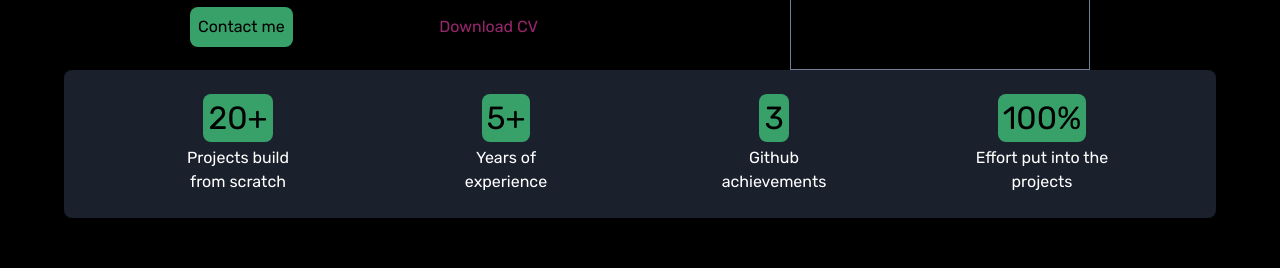
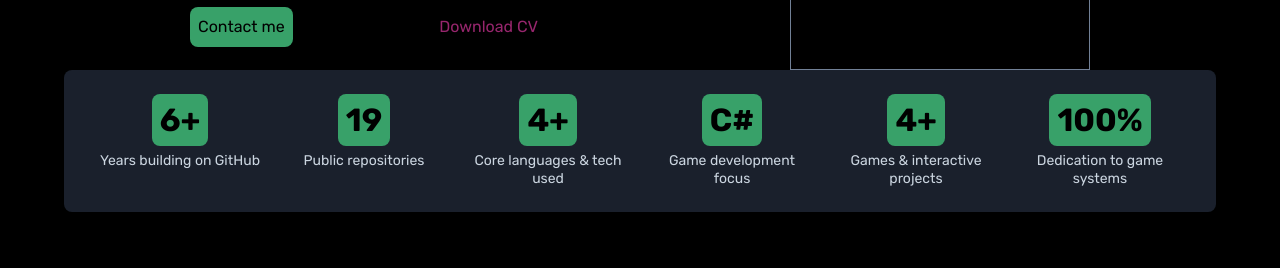
Before and after one commit to j3ksa/portfolio, a Next.js app: page / in a window 1280 px wide. Shown: the part 310-578 px from the top of the page. Built offline with nearby package versions, Linux system fonts and the light colour scheme; no server answers.

Commit message:
feat: add GitHub stats integration and Summary component to portfolio homepage

```diff
--- a/components/bio/Bio.tsx
+++ b/components/bio/Bio.tsx
@@ -10,8 +10,13 @@ import {
 import { Link } from "@chakra-ui/react";
 import { TypeAnimation } from "react-type-animation";
 import { welcomePhrases } from "info";
+import { scroll } from "utils";
 
-export const Bio = () => {
+interface Props {
+  contactRef?: React.MutableRefObject<HTMLDivElement>;
+}
+
+export const Bio = ({ contactRef }: Props) => {
   const n = 1;
   const phrasesWithDelay = welcomePhrases.reduce((list, el, i) => {
     list.push(el);
@@ -75,8 +80,10 @@ export const Bio = () => {
             color="black"
             p={2}
             borderRadius={8}
+            cursor="pointer"
             _hover={{ backgroundColor: "white" }}
             transitionDuration="200ms"
+            onClick={() => contactRef && scroll("contact", [contactRef])}
           >
             Contact me
           </Box>
--- a/components/summary/Summary.tsx
+++ b/components/summary/Summary.tsx
@@ -1,19 +1,27 @@
-import { Box, HStack, Highlight, Center } from "@chakra-ui/react";
-import { basics } from "info/basics";
+import { Box, Highlight, Center, SimpleGrid, Text } from "@chakra-ui/react";
+import { basics as defaultBasics } from "info/basics";
+import { Basics } from "types";
 
-export const Summary = () => {
+interface Props {
+  basics?: Basics[];
+}
+
+export const Summary = ({ basics = defaultBasics }: Props) => {
   return (
     <Center
       as="section"
-      bg={"gray.800"}
+      bg="gray.800"
       width="100%"
       py={6}
+      px={{ base: 4, md: 8 }}
       borderRadius={8}
       marginTop="-2"
     >
-      <HStack
-        spacing={{ base: 4, md: 32 }}
-        flexDir={{ base: "column", md: "row" }}
+      <SimpleGrid
+        columns={{ base: 2, md: 3, lg: 6 }}
+        spacing={{ base: 6, md: 6, lg: 4 }}
+        width="100%"
+        justifyItems="center"
       >
         {basics.map((info) => (
           <Box
@@ -21,9 +29,9 @@ export const Summary = () => {
             display="flex"
             flexDirection="column"
             alignItems="center"
-            justifyContent="center"
+            justifyContent="flex-start"
             color="white"
-            maxW={140}
+            maxW={{ base: "140px", lg: "160px" }}
             textAlign="center"
           >
             <Highlight
@@ -31,17 +39,27 @@ export const Summary = () => {
               styles={{
                 bg: "green.500",
                 rounded: "lg",
-                paddingX: "5px",
-                fontSize: "32px",
-                marginBottom: "4px",
+                px: "8px",
+                py: "2px",
+                fontSize: { base: "24px", md: "28px", lg: "32px" },
+                fontWeight: "bold",
+                marginBottom: "6px",
+                display: "inline-block",
+                color: "black",
               }}
             >
               {info.value}
             </Highlight>
-            {info.description}
+            <Text
+              fontSize={{ base: "12px", md: "13px", lg: "14px" }}
+              color="gray.300"
+              lineHeight="1.3"
+            >
+              {info.description}
+            </Text>
           </Box>
         ))}
-      </HStack>
+      </SimpleGrid>
     </Center>
   );
 };
--- a/info/basics.ts
+++ b/info/basics.ts
@@ -2,23 +2,33 @@ import { Basics } from "types";
 
 export const basics: Basics[] = [
   {
-    id: "projects",
-    value: "20+",
-    description: "Projects build from scratch",
+    id: "experience",
+    value: "6+",
+    description: "Years building on GitHub",
   },
   {
-    id: "experience",
-    value: "5+",
-    description: "Years of experience",
+    id: "projects",
+    value: "19",
+    description: "Public repositories",
+  },
+  {
+    id: "languages",
+    value: "4+",
+    description: "Core languages & tech used",
+  },
+  {
+    id: "focus",
+    value: "C#",
+    description: "Game development focus",
   },
   {
     id: "games",
-    value: "3",
-    description: "Github achievements",
+    value: "4+",
+    description: "Games & interactive projects",
   },
   {
     id: "effort",
     value: "100%",
-    description: "Effort put into the projects",
+    description: "Dedication to game systems",
   },
 ];
--- /dev/null
+++ b/pages/api/github.ts
@@ -0,0 +1,11 @@
+import type { NextApiRequest, NextApiResponse } from "next";
+import { fetchGithubBasics } from "utils";
+import { Basics } from "types";
+
+export default async function handler(
+  req: NextApiRequest,
+  res: NextApiResponse<Basics[]>
+) {
+  const basics = await fetchGithubBasics();
+  res.status(200).json(basics);
+}
--- a/pages/index.tsx
+++ b/pages/index.tsx
@@ -1,4 +1,5 @@
 import { useRef } from "react";
+import { GetStaticProps } from "next";
 import Layout from "../components/layout";
 import Head from "next/head";
 import { Reveal } from "components/Reveal";
@@ -10,8 +11,24 @@ import { Timeline } from "components/timeline/Timeline";
 import { TechStack } from "components/techStack/TechStack";
 import { Footer } from "components/footer/Footer";
 import Meta from "components/meta";
+import { Basics } from "types";
+import { fetchGithubBasics } from "utils";
 
-const Index = () => {
+interface IndexProps {
+  basics: Basics[];
+}
+
+export const getStaticProps: GetStaticProps<IndexProps> = async () => {
+  const basics = await fetchGithubBasics();
+  return {
+    props: {
+      basics,
+    },
+    revalidate: 3600,
+  };
+};
+
+const Index = ({ basics }: IndexProps) => {
   const timelineRef = useRef<HTMLDivElement>();
   const techStackRef = useRef<HTMLDivElement>();
   const contactRef = useRef<HTMLDivElement>();
@@ -30,10 +47,10 @@ const Index = () => {
           />
         </Reveal>
         <Reveal>
-          <Bio />
+          <Bio contactRef={contactRef} />
         </Reveal>
         <Reveal>
-          <Summary />
+          <Summary basics={basics} />
         </Reveal>
         <Reveal>
           <Timeline timelineRef={timelineRef} />
--- /dev/null
+++ b/utils/github.ts
@@ -0,0 +1,97 @@
+import { Basics } from "types";
+import { basics as defaultBasics } from "info/basics";
+
+export async function fetchGithubBasics(): Promise<Basics[]> {
+  try {
+    const headers: Record<string, string> = {
+      "User-Agent": "j3ksa-portfolio",
+    };
+    if (process.env.GITHUB_TOKEN) {
+      headers.Authorization = `Bearer ${process.env.GITHUB_TOKEN}`;
+    }
+
+    const [userRes, reposRes] = await Promise.all([
+      fetch("https://api.github.com/users/j3ksa", { headers }),
+      fetch(
+        "https://api.github.com/users/j3ksa/repos?per_page=100&sort=updated",
+        { headers }
+      ),
+    ]);
+
+    if (!userRes.ok && !reposRes.ok) {
+      return defaultBasics;
+    }
+
+    const user = userRes.ok ? await userRes.json() : {};
+    const reposRaw = reposRes.ok ? await reposRes.json() : [];
+    const repos = Array.isArray(reposRaw) ? reposRaw : [];
+
+    // Calculate years from first project or account creation
+    const createdDate = user.created_at
+      ? new Date(user.created_at)
+      : new Date("2020-10-01");
+    const diffYears = Math.max(
+      1,
+      Math.floor(
+        (Date.now() - createdDate.getTime()) / (1000 * 60 * 60 * 24 * 365.25)
+      )
+    );
+
+    // Languages and game projects count
+    const languages = new Set<string>();
+    let gameCount = 0;
+    for (const r of repos) {
+      if (r.language) languages.add(r.language);
+      const name = (r.name || "").toLowerCase();
+      const desc = (r.description || "").toLowerCase();
+      if (
+        name.includes("game") ||
+        desc.includes("game") ||
+        name.includes("beergeon") ||
+        name.includes("maze") ||
+        name.includes("unity")
+      ) {
+        gameCount++;
+      }
+    }
+
+    const totalRepos =
+      user.public_repos ?? (repos.length > 0 ? repos.length : 19);
+
+    return [
+      {
+        id: "experience",
+        value: `${diffYears}+`,
+        description: "Years building on GitHub",
+      },
+      {
+        id: "projects",
+        value: `${totalRepos}`,
+        description: "Public repositories",
+      },
+      {
+        id: "languages",
+        value: `${languages.size > 0 ? `${languages.size}+` : "4+"}`,
+        description: "Core languages & tech used",
+      },
+      {
+        id: "focus",
+        value: "C#",
+        description: "Game development focus",
+      },
+      {
+        id: "games",
+        value: `${gameCount > 0 ? `${gameCount}+` : "4+"}`,
+        description: "Games & interactive projects",
+      },
+      {
+        id: "effort",
+        value: "100%",
+        description: "Dedication to game systems",
+      },
+    ];
+  } catch (error) {
+    console.error("Failed to fetch GitHub stats:", error);
+    return defaultBasics;
+  }
+}
--- a/utils/index.ts
+++ b/utils/index.ts
@@ -1,2 +1,3 @@
 export * from "./debounce";
 export * from "./scroll";
+export * from "./github";
--- a/utils/scroll.ts
+++ b/utils/scroll.ts
@@ -2,8 +2,8 @@ export const scroll = (
   id: string,
   refs: React.MutableRefObject<HTMLDivElement>[],
 ) => {
-  const correctRef = refs.find((ref) => ref.current.id === id);
+  const correctRef = refs.find((ref) => ref?.current?.id === id);
   setTimeout(() => {
-    correctRef.current.scrollIntoView({ behavior: "smooth", block: "start" });
+    correctRef?.current?.scrollIntoView({ behavior: "smooth", block: "start" });
   }, 100);
 };
```
